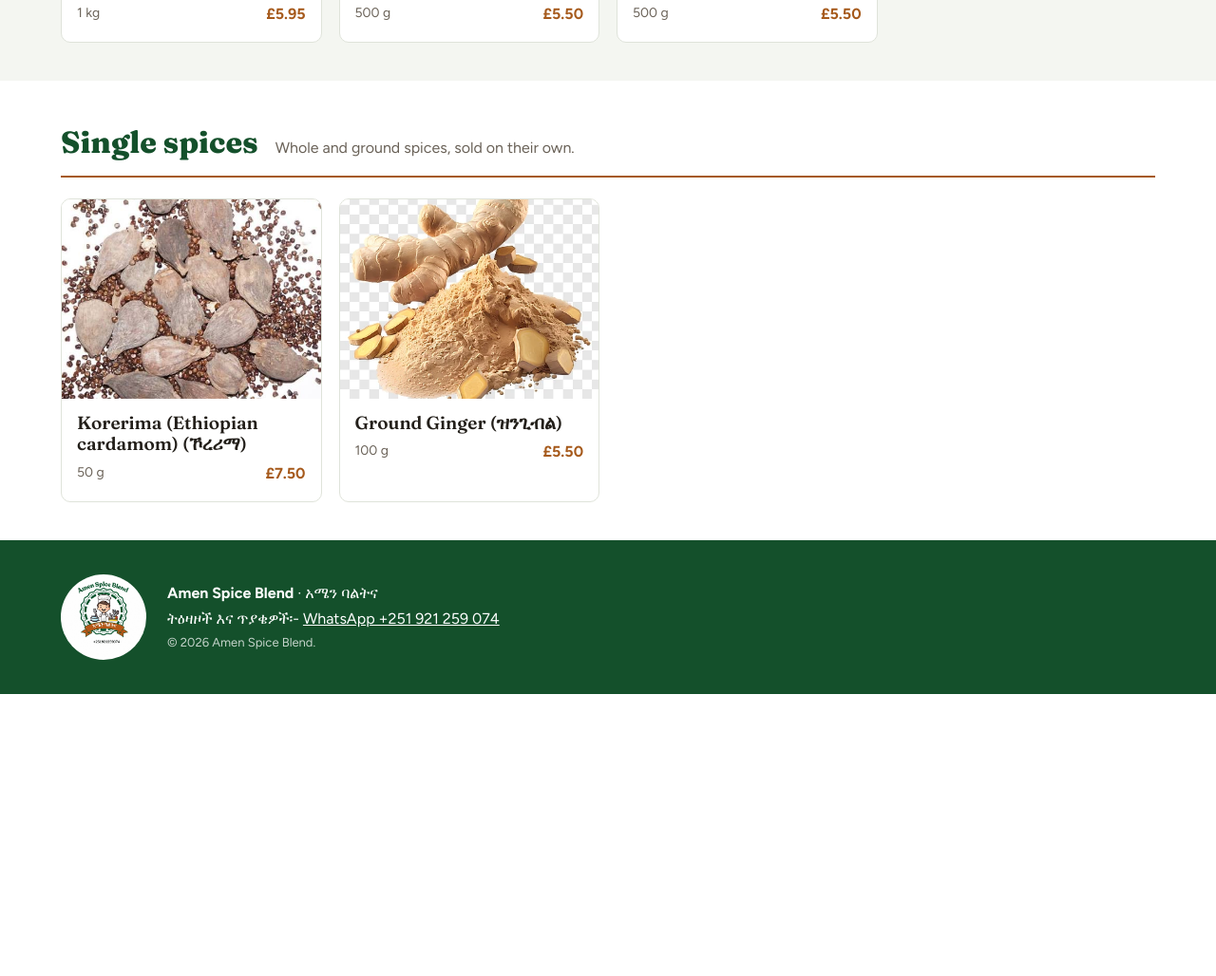
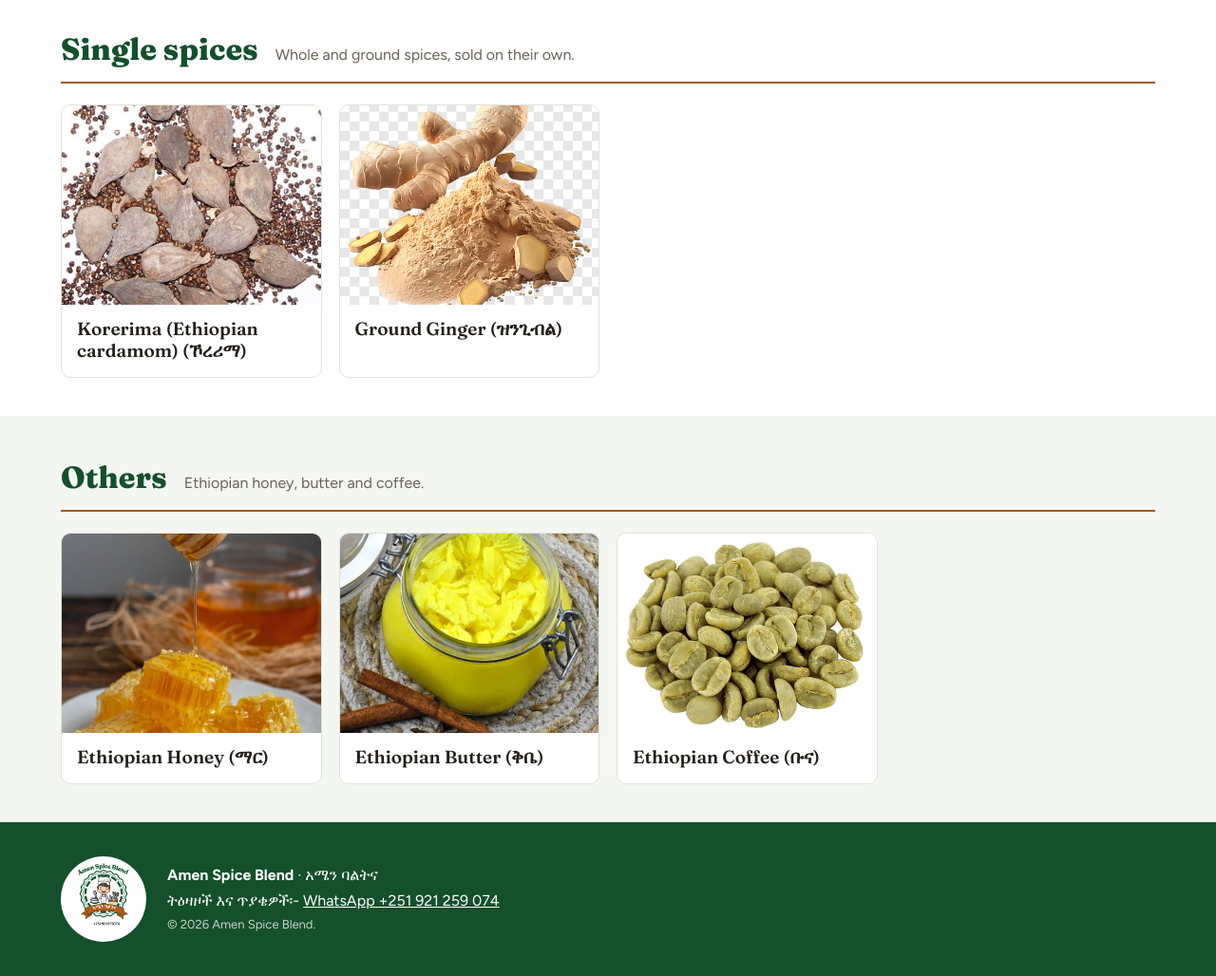
Before and after one commit to yemanbh/amen-spicies-blend, a plain HTML site: page index.html in a window 1280 px wide. Shown: the part 1607-2635 px from the top of the page at 95% size. Before the commit the page ends 2338 px from the top, so only its background shows below. Drawn offline with Linux system fonts and the light colour scheme.

Commit message:
Added extra products

```diff
--- a/index.html
+++ b/index.html
@@ -49,7 +49,6 @@
       <div class="modal-body">
         <p class="modal-cat" id="mCat"></p>
         <h2 id="mTitle"></h2>
-        <p class="modal-price" id="mPrice"></p>
         <p id="mDesc" lang="am"></p>
         <p id="mDescEn"></p>
         <h3>Ingredients</h3>
--- a/script.js
+++ b/script.js
@@ -1,79 +1,90 @@
 /* ============================================================
    EDIT YOUR PRODUCTS HERE
-   - price: number in pounds (change CURRENCY below for another currency)
    - photo: put a file named after the product id in assets/products/
             (e.g. shiro.jpg). If missing, the Amen logo is shown.
    - desc: Amharic description, descEn: English description
    - ingredients: list shown when a customer clicks the product
    ============================================================ */
-const CURRENCY = '£';
 const WHATSAPP = '251921259074';
 
 const categories = [
   { id: 'blends', name: 'Spice blends', blurb: 'Ready-made blends for stews, meats and vegetables.' },
   // { id: 'shiro',  name: 'Shiro',        blurb: 'Smooth chickpea-based powder for everyday shiro wot.' },
   { id: 'flours', name: 'Flours and porridge', blurb: 'Genfo, besso and other staples from the grain store.' },
-  { id: 'singles', name: 'Single spices', blurb: 'Whole and ground spices, sold on their own.' }
+  { id: 'singles', name: 'Single spices', blurb: 'Whole and ground spices, sold on their own.' },
+  { id: 'others', name: 'Others', blurb: 'Ethiopian honey, butter and coffee.' }
 ];
 
 const products = [
-  { id: 'berbere', cat: 'blends', name: 'Berbere Spice Blend (በርበሬ)', price: 8.95, weight: '250 g', tone: '#a83b28',
+  { id: 'berbere', cat: 'blends', name: 'Berbere Spice Blend (በርበሬ)', tone: '#a83b28',
 
     descEn: 'The red heart of Ethiopian cooking. Deep heat balanced with garlic, ginger and aromatic herbs.',
-    descEn: 'Finely milled chickpea powder seasoned for shiro wot. Whisk into water and simmer.',
-    desc: 'በደቃቁ የተፈጨ፣ ለሽሮ ወጥ የተቀመመ የሽምብራ ዱቄት። በውሃ በትነው አብስለው ይጠቀሙ።',
+    desc: 'የኢትዮጵያ ምግብ ዋነኛ ቀይ ቅመም። ከነጭ ሽንኩርት፣ ከዝንጅብልና ከመዓዛማ ቅጠላ ቅጠሎች ጋር የተዋሃደ ሙሉ ጣዕም ያለው።',
     ingredients: ['Ground pepper (berbere)', 'Onions', 'Garlic', 'Ginger', 'Rosemary', 'Cumin', 'Basil', 'Rue', 'Mixed dried spices', 'White cumin', 'Black pepper', 'Cloves', 'Nutmeg', 'Black cumin', 'Long pepper', 'Black cardamom'] },
-  { id: 'mitmita', cat: 'blends', name: 'Mitmita (ሚጥሚጣ)', price: 7.95, weight: '200 g', tone: '#8d2c22',
+  { id: 'mitmita', cat: 'blends', name: 'Mitmita (ሚጥሚጣ)', tone: '#8d2c22',
     descEn: 'A fiery orange-red blend, traditionally served with kitfo and raw or grilled meats.',
     desc: 'ብርቱ ቀይ-ብርቱካናማ ቅመም። ከክትፎና ከጥብስ ሥጋ ጋር ይቀርባል።',
     ingredients: ['Dried bird\u2019s eye chilli', 'Korerima (Ethiopian cardamom)', 'Cloves', 'Salt'], confirm: true },
-  { id: 'mekelesha', cat: 'blends', name: 'Mekelesha (መከለሻ)', price: 7.95, weight: '100 g', tone: '#7e5c3e',
+  { id: 'mekelesha', cat: 'blends', name: 'Mekelesha (መከለሻ)', tone: '#7e5c3e',
     descEn: 'A warm, aromatic finishing blend stirred into wot at the end of cooking.',
     desc: 'በወጥ መጨረሻ ላይ የሚጨመር፣ መዓዛ ያለው ሞቅ ያለ ቅመም።',
     ingredients: ['Cinnamon', 'Cloves', 'Korerima (Ethiopian cardamom)', 'Nutmeg', 'Black pepper'], confirm: true },
-  { id: 'alicha', cat: 'blends', name: 'Alicha Blend (እርድ)', price: 7.95, weight: '150 g', tone: '#b18a3f',
+  { id: 'alicha', cat: 'blends', name: 'Alicha Blend (እርድ)', tone: '#b18a3f',
     descEn: 'A mild, golden blend for alicha wot. All the flavour, no chilli heat.',
     desc: 'ለአልጫ ወጥ የሚሆን ለስላሳ ወርቃማ ቅመም። ሙሉ ጣዕም አለው፤ ግን ብርቱ አይደለም።',
     ingredients: ['Turmeric', 'Ginger', 'Garlic', 'Black cumin', 'Cardamom'], confirm: true },
 
-  { id: 'shiro', cat: 'blends', name: 'Shiro Powder (ሽሮ)', price: 6.95, weight: '500 g', tone: '#8a6948',
-    desc: 'Finely milled chickpea powder seasoned for shiro wot. Whisk into water and simmer.',
+  { id: 'shiro', cat: 'blends', name: 'Shiro Powder (ሽሮ)', tone: '#8a6948',
+    descEn: 'Finely milled chickpea powder seasoned for shiro wot. Whisk into water and simmer.',
+    desc: 'በደቃቁ የተፈጨ፣ ለሽሮ ወጥ የተቀመመ የሽምብራ ዱቄት። በውሃ በትነው አብስለው ይጠቀሙ።',
     ingredients: ['Roasted chickpea flour', 'Broad bean flour', 'Berbere', 'Garlic', 'Ginger', 'Onion', 'Salt'], confirm: true },
-  // { id: 'shiro-spicy', cat: 'shiro', name: 'Spicy Shiro (Shiro Tegabino mix)', price: 7.50, weight: '500 g', tone: '#9a5a36',
+  // { id: 'shiro-spicy', cat: 'shiro', name: 'Spicy Shiro (Shiro Tegabino mix)', tone: '#9a5a36',
   //   descEn: 'The same smooth shiro with extra berbere for a hotter pot.',
   //   desc: 'ተጨማሪ በርበሬ የተጨመረበት፣ ለይበልጥ ብርቱ ሽሮ የሚሆን ዱቄት።',
   //   ingredients: ['Roasted chickpea flour', 'Berbere', 'Garlic', 'Ginger', 'Fenugreek', 'Salt'], confirm: true },
 
-  { id: 'genfo', cat: 'flours', name: 'Porridge Flour (ጎንፎ)', price: 5.95, weight: '1 kg', tone: '#c2a15e',
+  { id: 'genfo', cat: 'flours', name: 'Porridge Flour (ጎንፎ)', tone: '#c2a15e',
     descEn: 'Flour for genfo, the thick Ethiopian porridge eaten with spiced butter and berbere.',
     desc: 'በቅቤና በበርበሬ የሚበላ ወፍራም የኢትዮጵያ ገንፎ ለማዘጋጀት የሚሆን ዱቄት።',
     ingredients: ['Barley flour'], confirm: true },
-  { id: 'besso', cat: 'flours', name: 'Besso (በሶ)', price: 5.50, weight: '500 g', tone: '#a98a52',
+  { id: 'besso', cat: 'flours', name: 'Besso (በሶ)', tone: '#a98a52',
     descEn: 'Roasted barley flour. Mix with water, honey or spiced butter for a filling traditional drink or snack.',
     desc: 'የተቆላ የገብስ ዱቄት። ከውሃ፣ ከማር ወይም ከንጹህ ቅቤ ጋር ተደባልቆ የሚበላ ወይም የሚጠጣ ባህላዊ ምግብ።',
     ingredients: ['Roasted barley flour'], confirm: true },
-  { id: 'atmit', cat: 'flours', name: 'Atmit (እጥሚት)', price: 5.50, weight: '500 g', tone: '#b9a27a',
+  { id: 'atmit', cat: 'flours', name: 'Atmit (እጥሚት)', tone: '#b9a27a',
     descEn: 'A nourishing flour for atmit, the smooth Ethiopian porridge drink served warm and often sweetened or spiced.',
     desc: 'ለአጥሚት የሚሆን ዱቄት። ለስላሳና ሞቅ ብሎ የሚጠጣ የኢትዮጵያ ባህላዊ ገንፎ መጠጥ።',
     ingredients: ['Roasted barley flour', 'Oat flour', 'Roasted flaxseed'], confirm: true },
-  // { id: 'teff', cat: 'flours', name: 'Teff Flour', price: 6.50, weight: '1 kg', tone: '#8c684a',
+  // { id: 'teff', cat: 'flours', name: 'Teff Flour', tone: '#8c684a',
   //   descEn: 'Whole-grain teff flour, the base of injera.',
   //   desc: 'የእንጀራ መሠረት የሆነ ሙሉ የጤፍ ዱቄት።',
   //   ingredients: ['Teff flour'], confirm: true },
 
-  { id: 'korerima', cat: 'singles', name: 'Korerima (Ethiopian cardamom) (ኾረሪማ)', price: 7.50, weight: '50 g', tone: '#735735',
+  { id: 'korerima', cat: 'singles', name: 'Korerima (Ethiopian cardamom) (ኾረሪማ)', tone: '#735735',
     descEn: 'Large aromatic pods with a smoky, camphor-like warmth.',
     desc: 'ጭስ መሰል ሞቅ ያለ ጣዕምና ጠንካራ መዓዛ ያላቸው ትልልቅ የኮረሪማ ፍሬዎች።',
     ingredients: ['Korerima pods'], confirm: true },
-  { id: 'ginger', cat: 'singles', name: 'Ground Ginger (ዝንጊብል)', price: 5.50, weight: '100 g', tone: '#b66d3d',
+  { id: 'ginger', cat: 'singles', name: 'Ground Ginger (ዝንጊብል)', tone: '#b66d3d',
     descEn: 'Warm, sharp ground ginger for sauces, tea and spice blends.',
     desc: 'ለወጥ፣ ለሻይና ለቅመም ድብልቆች የሚሆን የተፈጨ ዝንጅብል።',
-    ingredients: ['Ground ginger'], confirm: true }
+    ingredients: ['Ground ginger'], confirm: true },
+
+  { id: 'honey', cat: 'others', name: 'Ethiopian Honey (ማር)', tone: '#d9a03a',
+    descEn: 'Pure Ethiopian honey. A natural sweetener for tea, bread and besso.',
+    desc: 'ንጹህ የኢትዮጵያ ማር። ለሻይ፣ ለዳቦና ለበሶ የሚሆን ተፈጥሯዊ ጣፋጭ።',
+    ingredients: ['Pure honey'], confirm: true },
+  { id: 'butter', cat: 'others', name: 'Ethiopian Butter (ቅቤ)', tone: '#e6c24a',
+    descEn: 'Rich Ethiopian butter for stews, genfo and besso. Adds warmth and aroma to traditional dishes.',
+    desc: 'ለወጥ፣ ለገንፎና ለበሶ የሚሆን የኢትዮጵያ ቅቤ። ለባህላዊ ምግቦች ሞቅ ያለ መዓዛና ጣዕም ይሰጣል።',
+    ingredients: ['Butter'], confirm: true },
+  { id: 'coffee', cat: 'others', name: 'Ethiopian Coffee (ቡና)', tone: '#5a3a24',
+    descEn: 'Ethiopian coffee, for the traditional coffee ceremony or your everyday cup.',
+    desc: 'ከኢትዮጵያ የመጣ ቡና። ለባህላዊ የቡና ሥነ ሥርዓት ወይም ለዕለት ተዕለት መጠጥ።',
+    ingredients: ['Coffee beans'], confirm: true }
 ];
 
 /* ---------------- no need to edit below ---------------- */
 const $ = s => document.querySelector(s);
-const money = n => CURRENCY + n.toFixed(2);
 
 /* Product photos are found automatically by product id:
    assets/products/<id>.jpg (also .jpeg, .png, .webp). No photo = shows the Amen logo. */
@@ -97,8 +108,7 @@ function render() {
       <div class="grid">${items.map(p => `
         <button class="card" data-id="${p.id}">
           <span class="card-img">${imageHTML(p, 'photo')}</span>
-          <span class="card-info"><span class="card-name">${p.name}</span>
-          <span class="card-meta"><span>${p.weight}</span><span class="price">${money(p.price)}</span></span></span>
+          <span class="card-info"><span class="card-name">${p.name}</span></span>
         </button>`).join('')}</div></section>`;
   }).join('');
 }
@@ -110,7 +120,6 @@ function openProduct(id) {
   $('#mImg').innerHTML = imageHTML(p, 'photo');
   $('#mCat').textContent = categories.find(c => c.id === p.cat).name;
   $('#mTitle').textContent = p.name;
-  $('#mPrice').textContent = `${money(p.price)} · ${p.weight}`;
   $('#mDesc').textContent = p.desc; $('#mDesc').lang = 'am'; $('#mDescEn').textContent = p.descEn;
   $('#mIngredients').innerHTML = p.ingredients.map(i => `<li>${i}</li>`).join('');
   $('#mNote').textContent = p.confirm ? 'Typical recipe. Final ingredients may vary by batch, please check with us if you have allergies.' : 'Please check with us if you have allergies.';
```
Also changed, not shown: assets/products/butter.webp (added), assets/products/coffee.webp (added), assets/products/honey.jpg (added).
